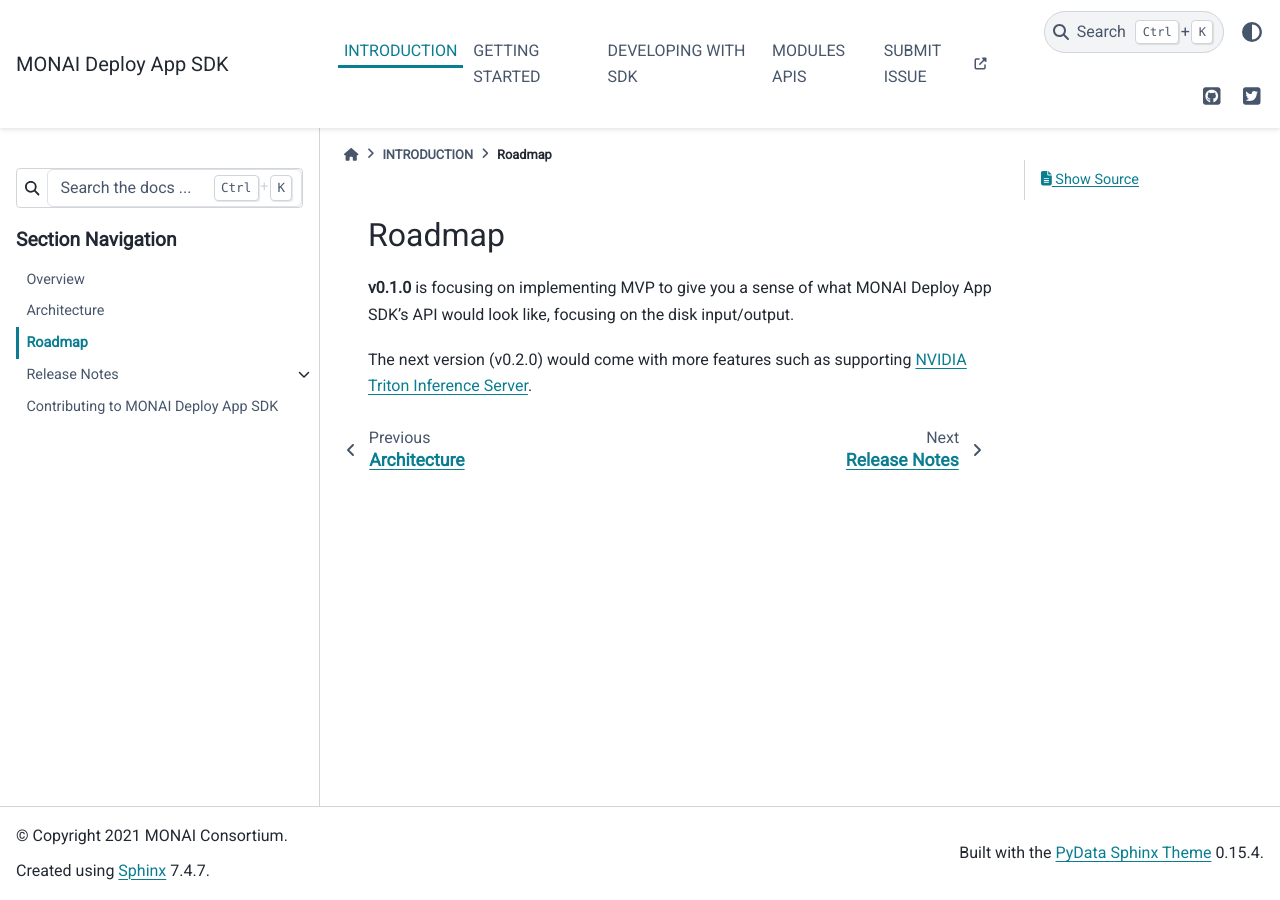
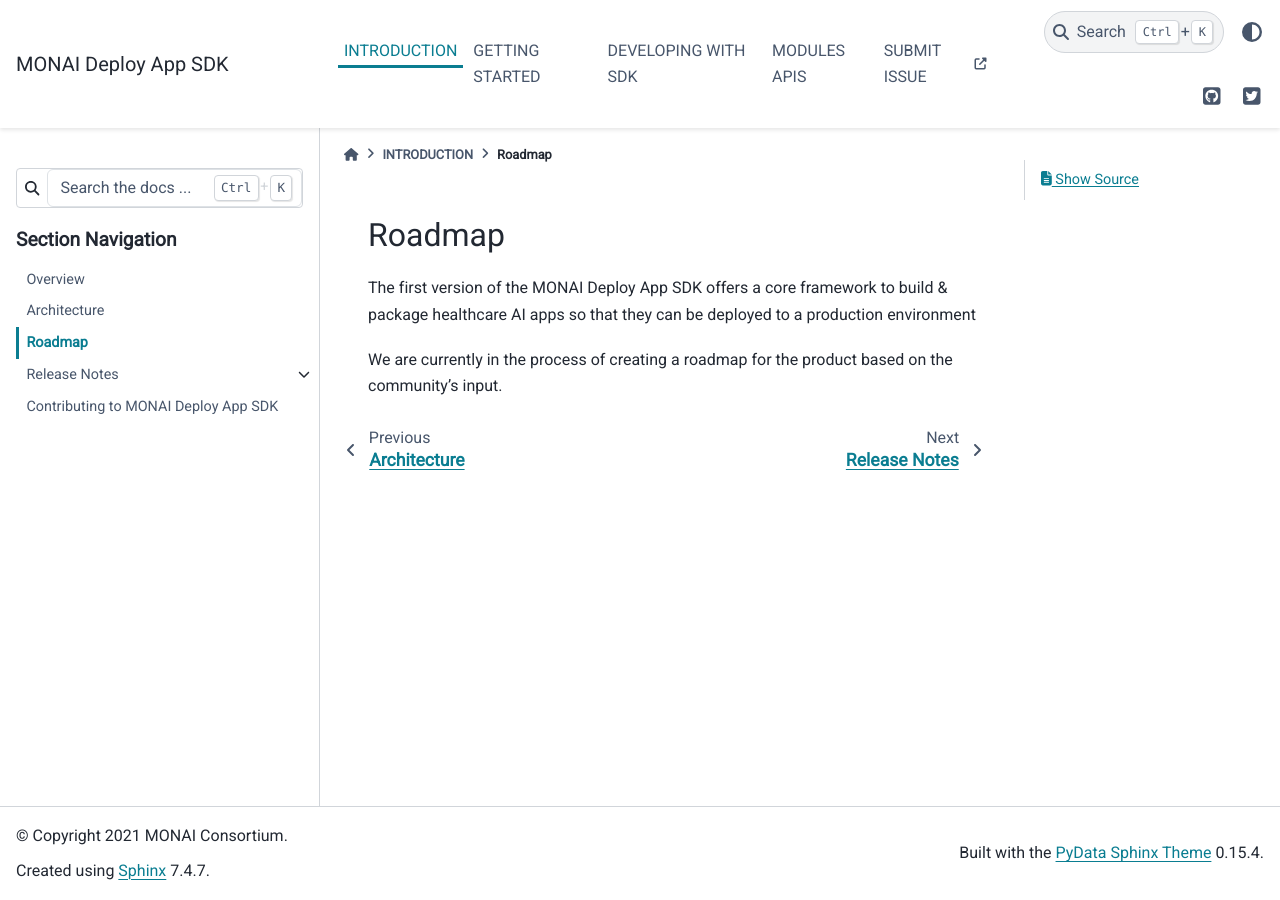
Before and after one commit to Project-MONAI/monai-deploy-app-sdk, a Sphinx documentation site: the page built from docs/source/introduction/roadmap.md, in a window 1280 px wide. Built offline with Sphinx 7.4.7 and the PyData theme 0.15.4, drawn with Linux system fonts in a browser that asks for light colours; some web fonts are replaced; pages that are not in the unit, such as notebooks, are missing from menus; the version number could not be read and is left out.

Commit message:
Update roadmap statements
Signed-off-by: Gigon Bae <gbae@nvidia.com>

```diff
--- a/docs/source/introduction/roadmap.md
+++ b/docs/source/introduction/roadmap.md
@@ -1,5 +1,5 @@
 # Roadmap
 
-**v0.1.0** is focusing on implementing MVP to give you a sense of what MONAI Deploy App SDK's API would look like, focusing on the disk input/output.
+The first version of the MONAI Deploy App SDK offers a core framework to build & package healthcare AI apps so that they can be deployed to a production environment
 
-The next version (v0.2.0) would come with more features such as supporting [NVIDIA Triton Inference Server](https://github.com/triton-inference-server/server).
+We are currently in the process of creating a roadmap for the product based on the community’s input.
```
